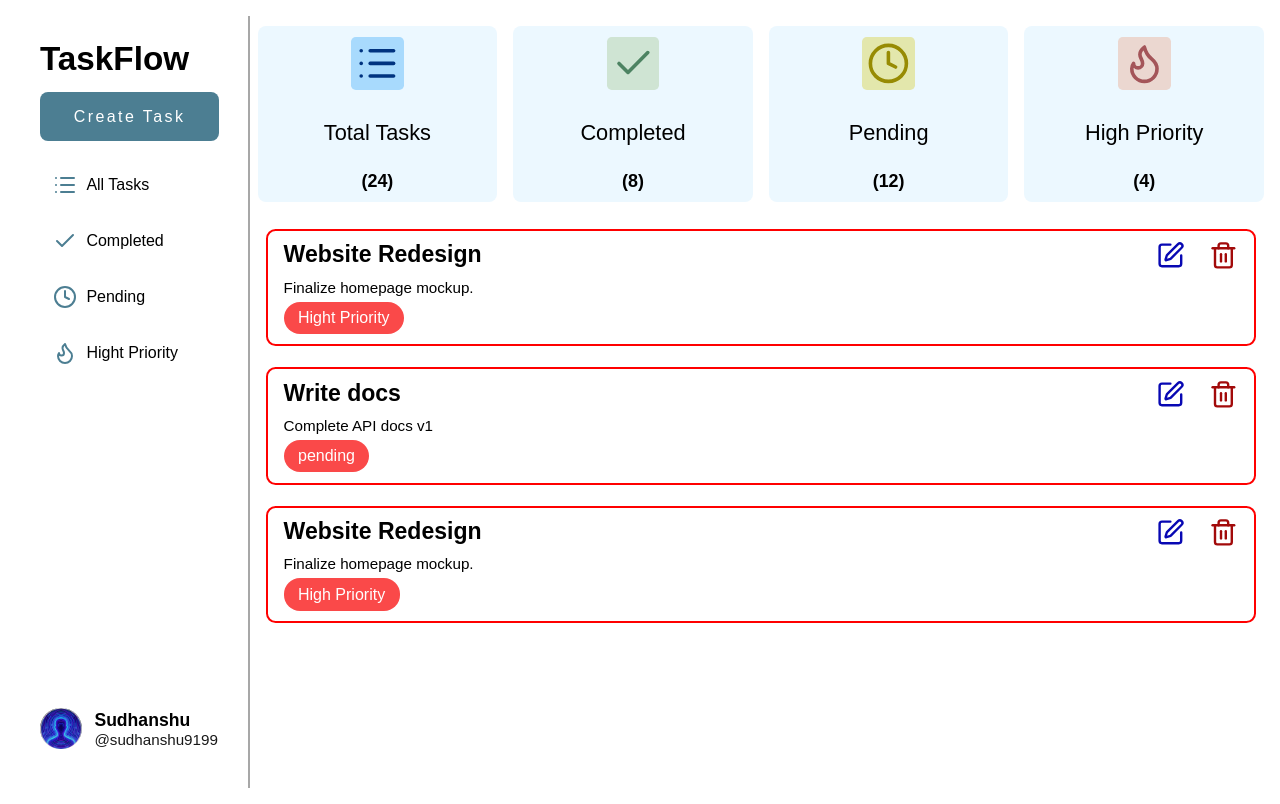
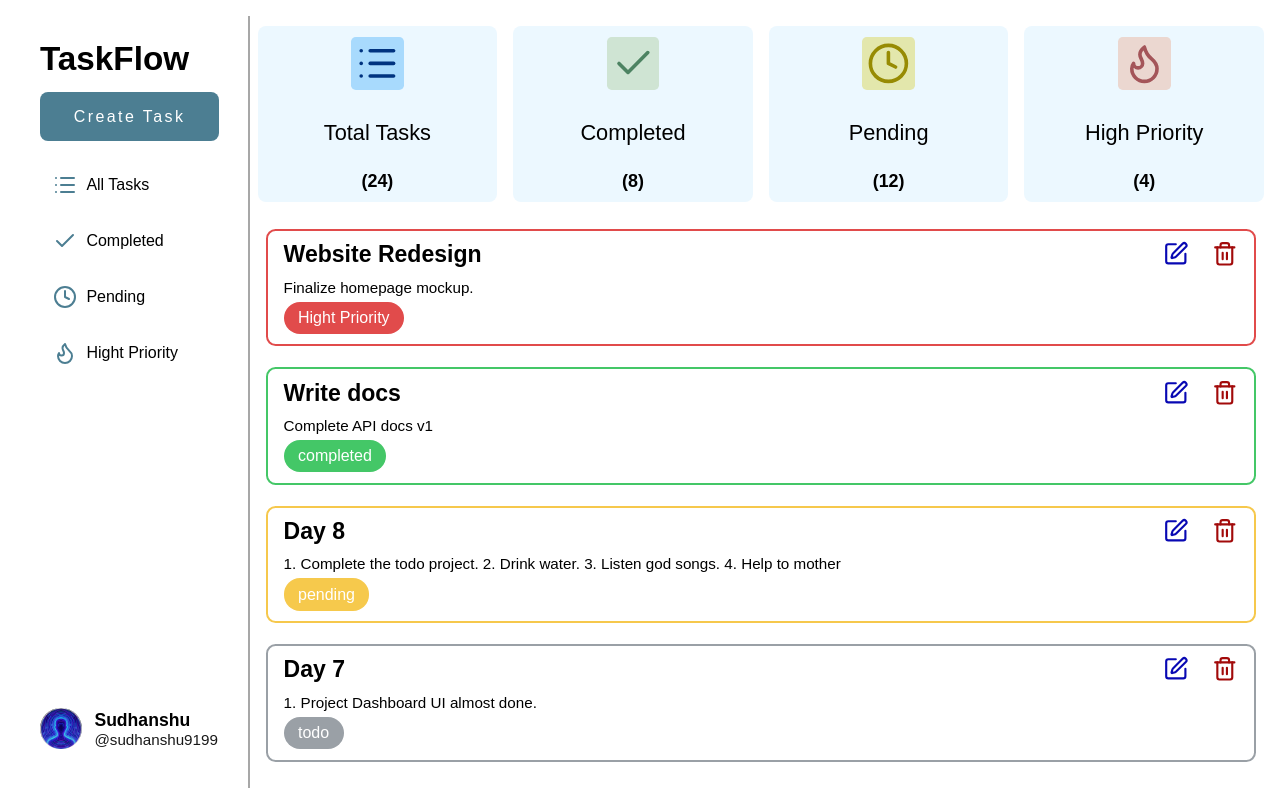
Before and after one commit to sudhanshu9199/TaskFlow-Pro, a React (Vite) app in the folder FRONTEND/: page / in a window 1280 px wide. Built offline with nearby package versions, Linux system fonts and the light colour scheme.

Commit message:
Frontend: Profile page basic structure done.

```diff
--- a/FRONTEND/src/pages/MainPage/EditTaskModal/EditTaskModal.jsx
+++ b/FRONTEND/src/pages/MainPage/EditTaskModal/EditTaskModal.jsx
@@ -72,7 +72,6 @@ const EditTaskModal = ({ open, onClose, task = {}, onUpdate }) => {
 
   if (!open) return null;
 
-  //   return <div>EditTaskModal</div>;
   return ReactDOM.createPortal(
     <div
       className={style.backdrop}
--- a/FRONTEND/src/pages/MainPage/MainPage.jsx
+++ b/FRONTEND/src/pages/MainPage/MainPage.jsx
@@ -9,6 +9,7 @@ import {
   Plus,
 } from "lucide-react";
 import profileDP from "../../assets/profileDP.jpg";
+import { Link } from 'react-router';
 import useTasks from "../../Hooks/useTasks";
 import useModalControllers from "../../Hooks/useModalControllers";
 
@@ -41,7 +42,19 @@ const MainPage = () => {
       id: "2",
       title: "Write docs",
       desc: "Complete API docs v1",
+      status: "completed",
+    },
+    {
+      id: "3",
+      title: "Day 8",
+      desc: "1. Complete the todo project. 2. Drink water. 3. Listen god songs. 4. Help to mother",
       status: "pending",
+    },
+    {
+      id: "4",
+      title: "Day 7",
+      desc: "1. Project Dashboard UI almost done.",
+      status: "todo",
     },
   ]);
 
@@ -84,7 +97,7 @@ const MainPage = () => {
           </div>
         </div>
 
-        <div className={style.fullProfile}>
+        <Link to='/profile' className={style.fullProfile}>
           <div className={style.profile}>
             <img src={profileDP} alt="" />
           </div>
@@ -92,7 +105,7 @@ const MainPage = () => {
             <p className={style.name}>Sudhanshu</p>
             <p className={style.username}>@sudhanshu9199</p>
           </div>
-        </div>
+        </Link>
       </div>
 
       <div className={style.belowAllContainers}>
@@ -130,11 +143,11 @@ const MainPage = () => {
 
         <div className={style.tasksListDisplay}>
           {tasks.map((task) => (
-            <div key={task.id} className={style.taskNote}>
+            <div key={task.id} className={`${style.taskNote} ${style[task.status]}`}>
               <div className={style.leftText}>
                 <p>{task.title}</p>
                 <p>{task.desc}</p>
-                <p className={style.priority}>
+                <p className={`${style.priority} ${style[task.status]}`}>
                   {task.status === "high" ? "Hight Priority" : task.status}
                 </p>
               </div>
--- a/FRONTEND/src/pages/MainPage/MainPage.module.css
+++ b/FRONTEND/src/pages/MainPage/MainPage.module.css
@@ -4,6 +4,10 @@
   padding: 1rem;
   position: relative;
   overflow-y: hidden;
+}
+.dashboardContainer a {
+  color: inherit;
+  text-decoration: none;
 }
 .dashboardContainer ul {
   list-style: none;
@@ -117,12 +121,24 @@
   padding-right: 0.5rem;
 }
 .dashboardContainer .tasksListDisplay .taskNote {
-  border: 2px solid red;
+  border: 2px solid rgb(255, 0, 0);
   border-radius: 0.6rem;
   display: flex;
   align-items: flex-start;
   justify-content: space-between;
   padding: 0.65rem;
+}
+.dashboardContainer .tasksListDisplay .taskNote.high {
+  border-color: #e14b4b;
+}
+.dashboardContainer .tasksListDisplay .taskNote.pending {
+  border-color: #f6c84c;
+}
+.dashboardContainer .tasksListDisplay .taskNote.completed {
+  border-color: #44c767;
+}
+.dashboardContainer .tasksListDisplay .taskNote.todo {
+  border-color: #9aa0a6;
 }
 .dashboardContainer .tasksListDisplay .taskNote .leftText p:nth-child(1) {
   margin-bottom: 0.65rem;
@@ -135,12 +151,27 @@
   font-size: 0.95rem;
 }
 .dashboardContainer .tasksListDisplay .taskNote .leftText p:nth-child(3) {
-  background: rgba(248, 0, 0, 0.714);
   width: -moz-fit-content;
   width: fit-content;
   color: white;
   padding: 0.45rem 0.9rem;
   border-radius: 1rem;
+}
+.dashboardContainer .tasksListDisplay .taskNote .leftText .priority.high {
+  border-color: #e14b4b;
+  background: rgb(225, 75, 75);
+}
+.dashboardContainer .tasksListDisplay .taskNote .leftText .priority.pending {
+  border-color: #f6c84c;
+  background: rgb(246, 201, 76);
+}
+.dashboardContainer .tasksListDisplay .taskNote .leftText .priority.completed {
+  border-color: #44c767;
+  background: rgb(68, 199, 103);
+}
+.dashboardContainer .tasksListDisplay .taskNote .leftText .priority.todo {
+  border-color: #9aa0a6;
+  background: rgb(154, 160, 166);
 }
 .dashboardContainer .tasksListDisplay .taskNote .right {
   display: flex;
@@ -271,7 +302,6 @@
     gap: 1.3rem;
   }
   .dashboardContainer .belowAllContainers .tasksListDisplay .taskNote {
-    border: 2px solid red;
     border-radius: 0.6rem;
     display: flex;
     align-items: flex-start;
@@ -282,7 +312,6 @@
     font-size: 1.8vw;
   }
   .dashboardContainer .belowAllContainers .tasksListDisplay .taskNote .leftText p:nth-child(3) {
-    background: rgba(248, 0, 0, 0.714);
     width: -moz-fit-content;
     width: fit-content;
     color: white;
@@ -293,16 +322,16 @@
     gap: 1.5rem;
   }
   .dashboardContainer .belowAllContainers .tasksListDisplay .taskNote .right .penIcon {
-    width: 1.8rem;
-    height: 1.8rem;
+    width: 1.6rem;
+    height: 1.6rem;
     color: rgb(8, 8, 179);
   }
   .dashboardContainer .belowAllContainers .tasksListDisplay .taskNote .right .penIcon:active {
     transform: scale(0.95);
   }
   .dashboardContainer .belowAllContainers .tasksListDisplay .taskNote .right .trash {
-    width: 1.8rem;
-    height: 1.8rem;
+    width: 1.6rem;
+    height: 1.6rem;
     color: rgb(162, 10, 10);
   }
   .dashboardContainer .belowAllContainers .tasksListDisplay .taskNote .right .trash:active {
--- a/FRONTEND/src/pages/MainPage/MainPage.module.scss
+++ b/FRONTEND/src/pages/MainPage/MainPage.module.scss
@@ -4,6 +4,11 @@
   padding: 1rem;
   position: relative;
   overflow-y: hidden;
+
+  a {
+    color: inherit;
+    text-decoration: none;
+  }
 
   ul {
     list-style: none;
@@ -37,7 +42,7 @@
     }
 
     .fullProfile {
-    // border: 2px solid green;
+      // border: 2px solid green;
       .profile {
         border-radius: 50%;
         width: 2.6rem;
@@ -136,12 +141,28 @@
     ); // Adjust this value based on your header + summary height
     padding-right: 0.5rem;
     .taskNote {
-      border: 2px solid red;
+        border: 2px solid rgb(255, 0, 0);
       border-radius: 0.6rem;
       display: flex;
       align-items: flex-start;
       justify-content: space-between;
       padding: 0.65rem;
+
+      &.high {
+        border-color: #e14b4b;
+      }
+
+      &.pending {
+        border-color: #f6c84c;
+      }
+
+      &.completed {
+        border-color: #44c767;
+      }
+
+      &.todo {
+        border-color: #9aa0a6;
+      }
 
       .leftText {
         p:nth-child(1) {
@@ -155,11 +176,31 @@
           font-size: 0.95rem;
         }
         p:nth-child(3) {
-          background: rgba(248, 0, 0, 0.714);
           width: fit-content;
           color: white;
           padding: 0.45rem 0.9rem;
           border-radius: 1rem;
+        }
+        .priority {
+          &.high {
+            border-color: #e14b4b;
+            background: rgb(225, 75, 75);
+          }
+
+          &.pending {
+            border-color: #f6c84c;
+            background: rgb(246, 201, 76);
+          }
+
+          &.completed {
+            border-color: #44c767;
+            background: rgb(68, 199, 103);
+          }
+
+          &.todo {
+            border-color: #9aa0a6;
+            background: rgb(154, 160, 166);
+          }
         }
       }
 
@@ -314,7 +355,7 @@
       .tasksListDisplay {
         gap: 1.3rem;
         .taskNote {
-          border: 2px solid red;
+          //   border: 2px solid red;
           border-radius: 0.6rem;
           display: flex;
           align-items: flex-start;
@@ -326,7 +367,7 @@
               font-size: 1.8vw;
             }
             p:nth-child(3) {
-              background: rgba(248, 0, 0, 0.714);
+              //   background: rgba(248, 0, 0, 0.714);
               width: fit-content;
               color: white;
               padding: 0.45rem 0.9rem;
@@ -338,8 +379,8 @@
             gap: 1.5rem;
 
             .penIcon {
-              width: 1.8rem;
-              height: 1.8rem;
+              width: 1.6rem;
+              height: 1.6rem;
               color: rgb(8, 8, 179);
 
               &:active {
@@ -347,8 +388,8 @@
               }
             }
             .trash {
-              width: 1.8rem;
-              height: 1.8rem;
+              width: 1.6rem;
+              height: 1.6rem;
               color: rgb(162, 10, 10);
 
               &:active {
--- a/FRONTEND/src/pages/Profile/Profile.jsx
+++ b/FRONTEND/src/pages/Profile/Profile.jsx
@@ -1,9 +1,36 @@
-import React from 'react'
+import { ArrowLeft, LogOut } from "lucide-react";
+import style from './Profile.module.scss';
 
 const Profile = () => {
   return (
-    <div>Profile</div>
-  )
-}
+    <div className={style.profileContainer}>
+      <div className={style.header}>
+        <ArrowLeft className={style.backArrow} />
+        <p>TaskFlow</p>
+        <LogOut className={style.logout} />
+      </div>
+      <div className={style.profileSummary}>
+        <img src="" alt="" />
+        <p className={style.name}>Sudhanshu</p>
+        <p className={style.username}>@sudhanshu9199</p>
+      </div>
+      <form>
+        <div className="names">
+          <label>Name</label>
+          <input type="text" className="name" />
+        </div>
+        <div className="usernames">
+          <label>Username</label>
+          <input type="text" className="username" placeholder="sudhanshu9199" />
+        </div>
+        <div className="passwords">
+          <label>Name</label>
+          <input type="text" className="password" placeholder="******" />
+        </div>
+        <button type="submit">Edit Profile</button>
+      </form>
+    </div>
+  );
+};
 
-export default Profile
+export default Profile;
--- /dev/null
+++ b/FRONTEND/src/pages/Profile/Profile.module.css
@@ -0,0 +1,35 @@
+.profileContainer {
+  width: 100%;
+  height: 100vh;
+  padding: 0.5rem;
+}
+.profileContainer .header {
+  display: flex;
+  align-items: center;
+  justify-content: space-between;
+}
+.profileContainer .header p {
+  font-size: 1.4rem;
+  font-weight: 600;
+}
+.profileContainer .profileSummary {
+  display: flex;
+  flex-direction: column;
+  align-items: center;
+  margin: 1rem 0;
+}
+.profileContainer .profileSummary img {
+  width: 7rem;
+  height: 7rem;
+  border: 2px solid red;
+  border-radius: 50%;
+  margin-bottom: 0.45rem;
+}
+.profileContainer .profileSummary .name {
+  font-weight: 600;
+  font-size: 1.2rem;
+}
+.profileContainer .profileSummary .username {
+  font-size: 1rem;
+  opacity: 0.9;
+}/*# sourceMappingURL=Profile.module.css.map */
--- /dev/null
+++ b/FRONTEND/src/pages/Profile/Profile.module.scss
@@ -0,0 +1,40 @@
+.profileContainer {
+  width: 100%;
+  height: 100vh;
+  padding: 0.5rem;
+
+  .header {
+    display: flex;
+    align-items: center;
+    justify-content: space-between;
+
+    p {
+      font-size: 1.4rem;
+      font-weight: 600;
+    }
+  }
+  .profileSummary {
+    display: flex;
+    flex-direction: column;
+    align-items: center;
+    margin: 1rem 0;
+    img {
+      width: 7rem;
+      height: 7rem;
+      border: 2px solid red;
+      border-radius: 50%;
+      margin-bottom: 0.45rem;
+    }
+
+    .name {
+        font-weight: 600;
+        font-size: 1.2rem;
+    }
+    .username {
+        font-size: 1rem;
+        opacity: 0.9;
+    }
+  }
+
+  form {}
+}
--- a/FRONTEND/src/pages/router/MainRouter.jsx
+++ b/FRONTEND/src/pages/router/MainRouter.jsx
@@ -1,9 +1,9 @@
 import { Route, Routes } from 'react-router';
 import { lazy } from 'react';
-import Profile from '../Profile/Profile';
 const MainPage = lazy(() => import("../MainPage/MainPage"))
 const Login = lazy(() => import("../Login/Login"))
 const Register = lazy(() => import("../Register/Register"))
+const Profile = lazy(() => import("../Profile/Profile"))
 const MainRouter = () => {
   return (
     <Routes>
```
Also changed, not shown: 2 other files (tests, documents, lock files or other folders).
